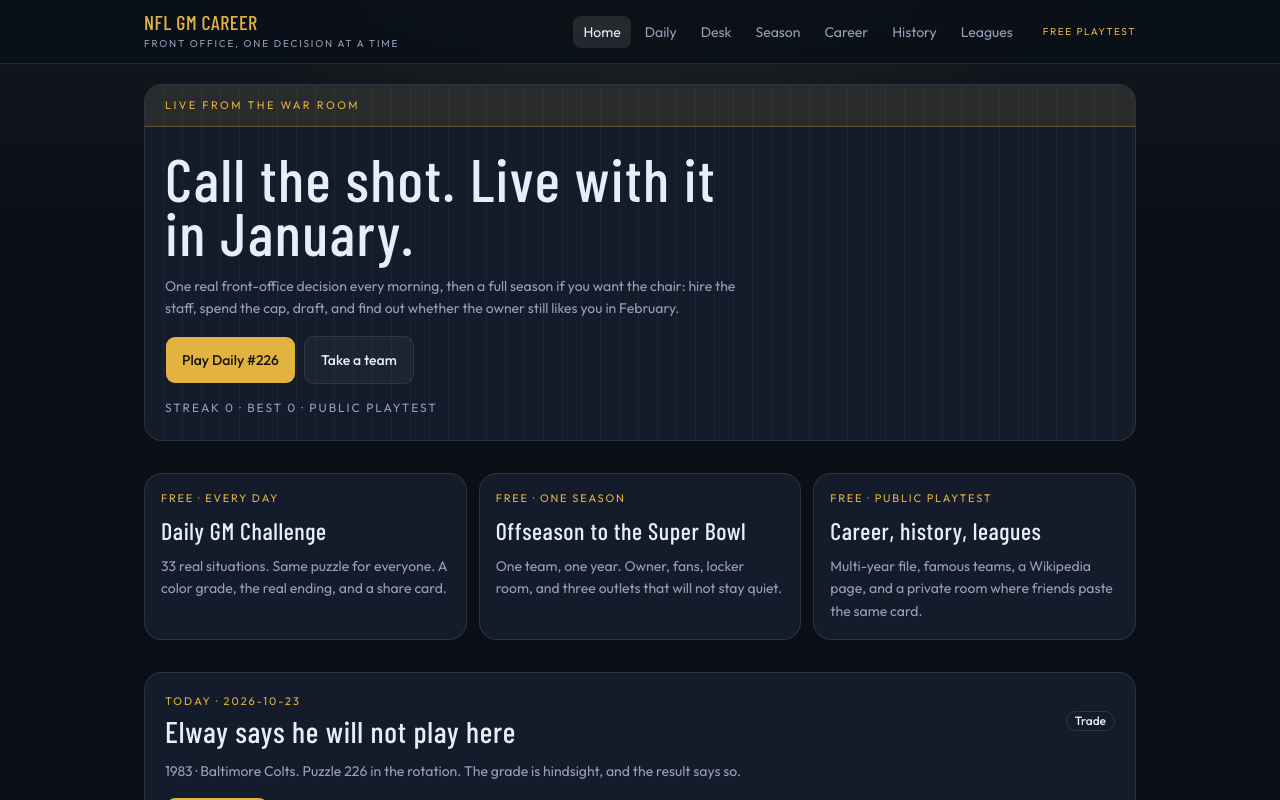
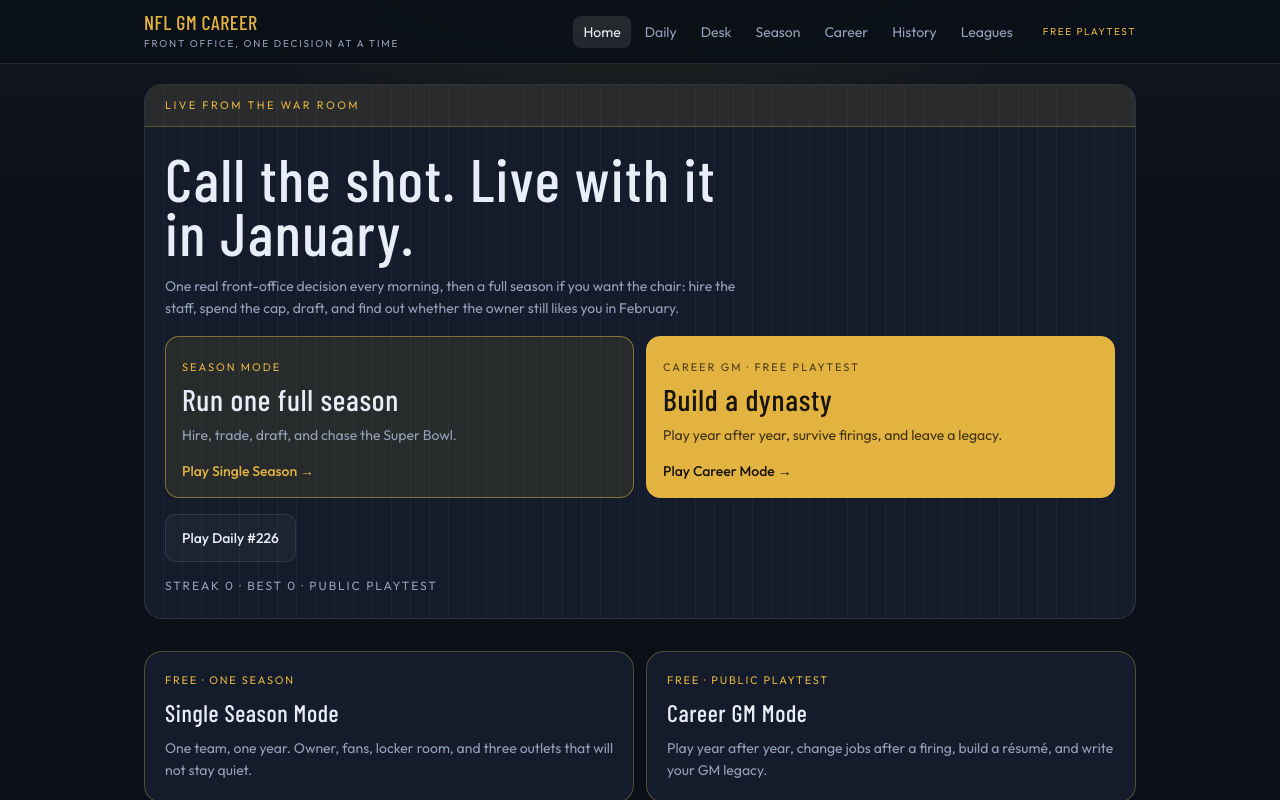
Before and after one commit to malcolmkwallaker-cyber/NFLGM, a Next.js app: page / in a window 1280 px wide. Shown: the top 800 px of the page. Built offline with nearby package versions, Linux system fonts and the light colour scheme.

Commit message:
Promote game modes after daily results

```diff
--- a/components/game/daily-client.tsx
+++ b/components/game/daily-client.tsx
@@ -1,13 +1,27 @@
 "use client";
 
-import { useState } from "react";
+import Link from "next/link";
+import { useEffect, useRef, useState } from "react";
 import { GRADE_EMOJI, GRADE_WORD, fieldSize, optionById, rankFor } from "@/lib/engine/daily";
 import { DAILY_CHALLENGES } from "@/lib/data/daily-challenges";
 import { dailyShareText } from "@/lib/share";
 import { useGame } from "@/components/profile";
 import { ShareCard } from "@/components/game/share-card";
 import { Badge } from "@/components/ui/badge";
+import { Button } from "@/components/ui/button";
+import {
+  Dialog,
+  DialogClose,
+  DialogContent,
+  DialogDescription,
+  DialogFooter,
+  DialogHeader,
+  DialogTitle,
+} from "@/components/ui/dialog";
 import type { GradeColor } from "@/lib/types";
+
+const MODE_PROMPT_KEY = "nfl-gm-mode-prompt-v1";
+const RESULT_READING_TIME_MS = 5000;
 
 const GRADE_CLASS: Record<GradeColor, string> = {
   green: "border-emerald-400/70 bg-emerald-400/10",
@@ -27,12 +41,60 @@ export function DailyClient({
 }) {
   const { profile, ready, playDaily } = useGame();
   const [locked, setLocked] = useState<string | null>(null);
+  const [showModes, setShowModes] = useState(false);
+  const resultRef = useRef<HTMLElement>(null);
+  const promptedRef = useRef(false);
   const today = day;
   const challenge = DAILY_CHALLENGES.find((item) => item.id === challengeId) ?? DAILY_CHALLENGES[0];
   const saved = profile.daily.results.find((row) => row.date === today);
   const optionId = saved?.optionId ?? locked;
   const option = optionId ? optionById(challenge, optionId) : null;
   const revealed = Boolean(saved) || Boolean(locked && option);
+  const result = profile.daily.results.find((row) => row.date === today);
+  const promptId = result ? `${result.date}:${result.challengeId}:${result.optionId}` : null;
+
+  useEffect(() => {
+    if (!ready || !locked || !result || !option || !promptId || promptedRef.current) return;
+    if (window.localStorage.getItem(MODE_PROMPT_KEY) === promptId) return;
+
+    promptedRef.current = true;
+    const resultNode = resultRef.current;
+    resultNode?.scrollIntoView({
+      behavior: window.matchMedia("(prefers-reduced-motion: reduce)").matches ? "auto" : "smooth",
+      block: "start",
+    });
+
+    let timer = 0;
+    const openPrompt = () => {
+      window.localStorage.setItem(MODE_PROMPT_KEY, promptId);
+      setShowModes(true);
+    };
+    const startTimer = () => {
+      if (!timer) timer = window.setTimeout(openPrompt, RESULT_READING_TIME_MS);
+    };
+    const stopTimer = () => {
+      window.clearTimeout(timer);
+      timer = 0;
+    };
+
+    if (!resultNode || typeof IntersectionObserver === "undefined") {
+      startTimer();
+      return stopTimer;
+    }
+
+    const observer = new IntersectionObserver(
+      ([entry]) => {
+        if (entry.isIntersecting) startTimer();
+        else stopTimer();
+      },
+      { threshold: 0.45 },
+    );
+    observer.observe(resultNode);
+    return () => {
+      stopTimer();
+      observer.disconnect();
+    };
+  }, [locked, option, promptId, ready, result]);
 
   if (!ready) return <p className="text-sm text-muted-foreground">Setting the board…</p>;
 
@@ -42,7 +104,6 @@ export function DailyClient({
     playDaily(id, today);
   }
 
-  const result = profile.daily.results.find((row) => row.date === today);
   const recent = profile.daily.results.slice(-12);
 
   return (
@@ -95,8 +156,16 @@ export function DailyClient({
 
       {result && option ? (
         <div className="space-y-4">
-          <section className="rounded-2xl border border-white/10 bg-card p-4">
-            <p className="text-xs uppercase tracking-[0.16em] text-primary">What happened</p>
+          <section
+            ref={resultRef}
+            tabIndex={-1}
+            data-testid="daily-result"
+            className="scroll-mt-20 rounded-2xl border border-white/10 bg-card p-4 outline-none focus-visible:ring-2 focus-visible:ring-primary"
+          >
+            <p data-testid="daily-result-verdict" className="font-display text-2xl tracking-wide" role="status">
+              {option.grade === "green" ? "You got the call right." : "Not the best call this time."}
+            </p>
+            <p className="mt-3 text-xs uppercase tracking-[0.16em] text-primary">What happened</p>
             <p className="mt-2 text-sm leading-relaxed">{challenge.whatHappened}</p>
             <p className="mt-3 text-sm text-muted-foreground">
               This grade is hindsight. It scores how the move turned out, not whether it was the percentage play on the
@@ -138,6 +207,53 @@ export function DailyClient({
         </p>
         <p className="mt-1 text-xs text-muted-foreground">{DAILY_CHALLENGES.length} challenges in the rotation. A new one at midnight UTC.</p>
       </section>
+
+      <Dialog open={showModes} onOpenChange={setShowModes}>
+        <DialogContent
+          data-testid="daily-mode-prompt"
+          finalFocus={resultRef}
+          className="max-h-[calc(100dvh-2rem)] overflow-y-auto sm:max-w-lg"
+        >
+          <DialogHeader className="pr-8">
+            <p className="text-[11px] uppercase tracking-[0.18em] text-primary">Your result is saved</p>
+            <DialogTitle className="font-display text-3xl tracking-wide">
+              {option?.grade === "green" ? "Ready to run the whole team?" : "Make the next call from the big chair."}
+            </DialogTitle>
+            <DialogDescription>
+              The explanation and share card stay on this page. Choose a one-year run or build a multi-season career—both
+              are free during the public playtest.
+            </DialogDescription>
+          </DialogHeader>
+          <div className="grid gap-3 sm:grid-cols-2">
+            <Button
+              className="!h-auto min-h-24 items-start justify-start whitespace-normal px-4 py-3 text-left"
+              nativeButton={false}
+              render={<Link href="/season" data-testid="daily-mode-season" />}
+            >
+              <span>
+                <span className="block font-display text-xl tracking-wide">Play Single Season</span>
+                <span className="mt-1 block text-xs font-normal opacity-80">One team, one year, one shot at the title.</span>
+              </span>
+            </Button>
+            <Button
+              variant="outline"
+              className="!h-auto min-h-24 items-start justify-start whitespace-normal px-4 py-3 text-left"
+              nativeButton={false}
+              render={<Link href="/career" data-testid="daily-mode-career" />}
+            >
+              <span>
+                <span className="block font-display text-xl tracking-wide">Start Career GM</span>
+                <span className="mt-1 block text-xs font-normal text-muted-foreground">Keep the job, change teams, build a legacy.</span>
+              </span>
+            </Button>
+          </div>
+          <DialogFooter>
+            <DialogClose render={<Button variant="ghost" data-testid="daily-mode-dismiss" />}>
+              Not now—keep reading
+            </DialogClose>
+          </DialogFooter>
+        </DialogContent>
+      </Dialog>
     </div>
   );
 }
--- a/components/game/home-client.tsx
+++ b/components/game/home-client.tsx
@@ -35,13 +35,37 @@ export function HomeClient({
             One real front-office decision every morning, then a full season if you want the chair: hire the staff,
             spend the cap, draft, and find out whether the owner still likes you in February.
           </p>
-          <div className="flex flex-wrap gap-2">
-            <Link href="/daily" className={cn(buttonVariants(), "!h-12 !px-4")}>
+          <div className="grid gap-3 sm:grid-cols-2">
+            <Link
+              href="/season"
+              data-testid="home-season-cta"
+              className="rounded-xl border border-primary/50 bg-primary/10 p-4 transition-colors hover:bg-primary/15 focus-visible:outline-2 focus-visible:outline-offset-2 focus-visible:outline-primary"
+            >
+              <span className="text-[11px] uppercase tracking-[0.18em] text-primary">Season Mode</span>
+              <span className="mt-1 block font-display text-3xl tracking-wide">Run one full season</span>
+              <span className="mt-2 block text-sm text-muted-foreground">Hire, trade, draft, and chase the Super Bowl.</span>
+              <span className="mt-4 block text-sm font-medium text-primary">Play Single Season →</span>
+            </Link>
+            <Link
+              href="/career"
+              data-testid="home-career-cta"
+              className="rounded-xl border border-primary bg-primary p-4 text-primary-foreground transition-transform hover:-translate-y-0.5 focus-visible:outline-2 focus-visible:outline-offset-2 focus-visible:outline-primary"
+            >
+              <span className="text-[11px] uppercase tracking-[0.18em] opacity-75">Career GM · Free playtest</span>
+              <span className="mt-1 block font-display text-3xl tracking-wide">Build a dynasty</span>
+              <span className="mt-2 block text-sm opacity-80">Play year after year, survive firings, and leave a legacy.</span>
+              <span className="mt-4 block text-sm font-medium">Play Career Mode →</span>
+            </Link>
+          </div>
+          <div className="flex flex-col gap-2 sm:flex-row">
+            <Link href="/daily" data-testid="home-daily-cta" className={cn(buttonVariants({ variant: "outline" }), "!h-12 !px-4")}>
               Play Daily #{puzzle}
             </Link>
-            <Link href={season ? "/play" : "/season"} className={cn(buttonVariants({ variant: "outline" }), "!h-12 !px-4")}>
-              {season ? "Back to the desk" : "Take a team"}
-            </Link>
+            {season ? (
+              <Link href="/play" className={cn(buttonVariants({ variant: "ghost" }), "!h-12 !px-4")}>
+                Back to the active desk
+              </Link>
+            ) : null}
           </div>
           {ready ? (
             <p className="text-xs uppercase tracking-[0.16em] text-muted-foreground">
@@ -52,24 +76,20 @@ export function HomeClient({
         </div>
       </section>
 
-      <section className="grid gap-3 md:grid-cols-3">
-        <Mode
-          href="/daily"
-          kicker="Free · every day"
-          title="Daily GM Challenge"
-          body={`${DAILY_CHALLENGES.length} real situations. Same puzzle for everyone. A color grade, the real ending, and a share card.`}
-        />
+      <section className="grid gap-3 md:grid-cols-2">
         <Mode
           href="/season"
           kicker="Free · one season"
-          title="Offseason to the Super Bowl"
+          title="Single Season Mode"
           body="One team, one year. Owner, fans, locker room, and three outlets that will not stay quiet."
+          prominent
         />
         <Mode
           href="/career"
           kicker="Free · public playtest"
-          title="Career, history, leagues"
-          body="Multi-year file, famous teams, a Wikipedia page, and a private room where friends paste the same card."
+          title="Career GM Mode"
+          body="Play year after year, change jobs after a firing, build a résumé, and write your GM legacy."
+          prominent
         />
       </section>
 
@@ -85,6 +105,9 @@ export function HomeClient({
           {challenge.year} · {challenge.teamName}. Puzzle {puzzle} in the rotation. The grade is hindsight, and the
           result says so.
         </p>
+        <p className="mt-2 text-xs text-muted-foreground">
+          {DAILY_CHALLENGES.length} real situations rotate every day. The Daily Challenge stays free and available.
+        </p>
         <Button className="mt-4 !h-11" nativeButton={false} render={<Link href="/daily" />}>
           Make the call
         </Button>
@@ -93,9 +116,27 @@ export function HomeClient({
   );
 }
 
-function Mode({ href, kicker, title, body }: { href: string; kicker: string; title: string; body: string }) {
+function Mode({
+  href,
+  kicker,
+  title,
+  body,
+  prominent = false,
+}: {
+  href: string;
+  kicker: string;
+  title: string;
+  body: string;
+  prominent?: boolean;
+}) {
   return (
-    <Link href={href} className="rounded-2xl border border-white/10 bg-card p-4 hover:border-primary/50">
+    <Link
+      href={href}
+      className={cn(
+        "rounded-2xl border bg-card p-5 hover:border-primary/60",
+        prominent ? "border-primary/30" : "border-white/10",
+      )}
+    >
       <p className="text-[11px] uppercase tracking-[0.16em] text-primary">{kicker}</p>
       <h2 className="mt-2 font-display text-2xl tracking-wide">{title}</h2>
       <p className="mt-2 text-sm leading-relaxed text-muted-foreground">{body}</p>
```
